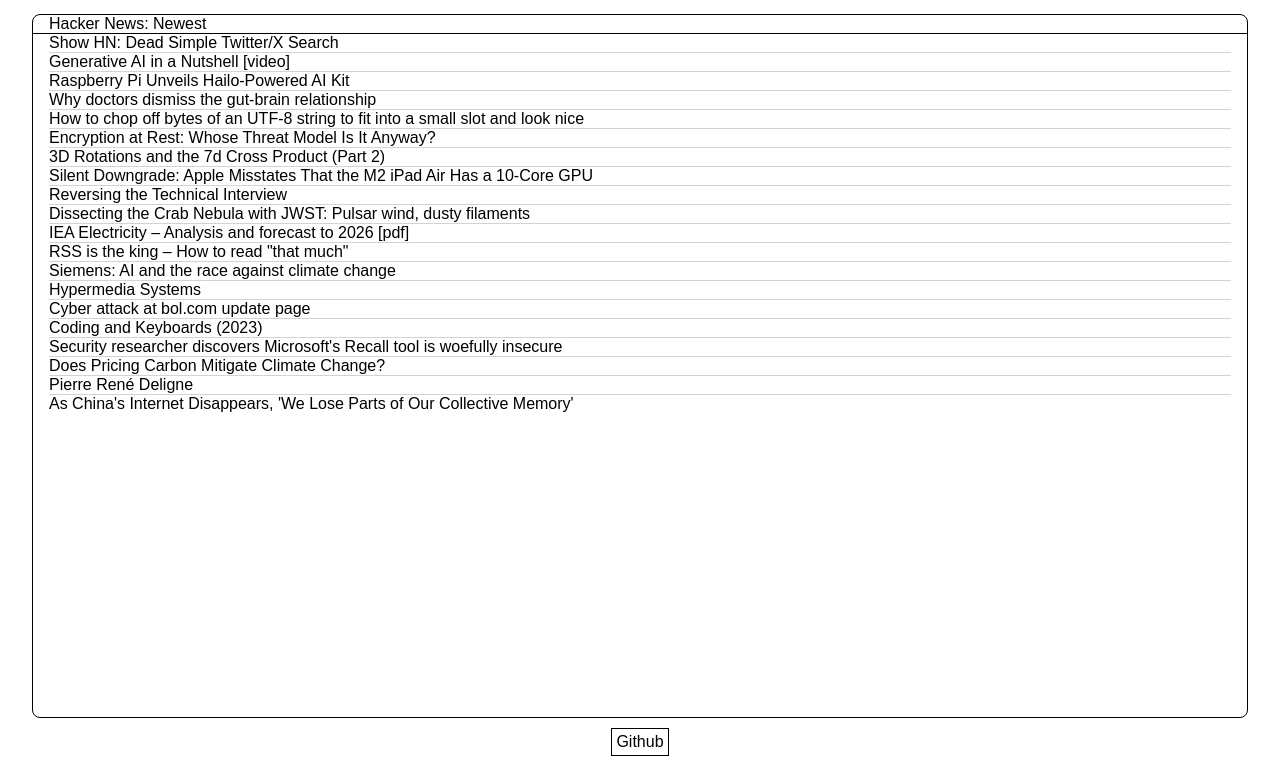
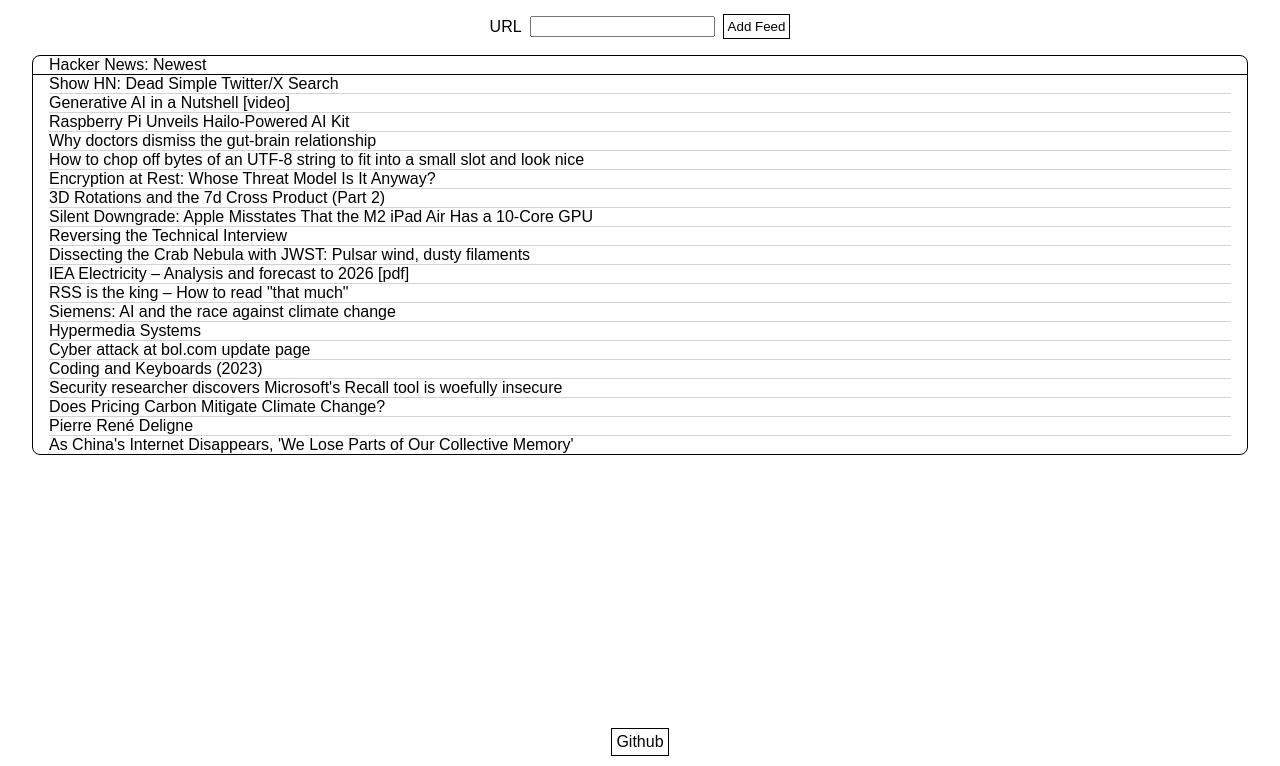
Before and after one commit to luke-hays/really-simple-rss-reader, a website built with Vite: page index.html in a window 1280 px wide. Shown: the part 34-800 px from the top of the page. Built offline with nearby package versions, Linux system fonts and the light colour scheme.

Commit message:
add input for adding rss feeds

```diff
--- a/index.html
+++ b/index.html
@@ -15,8 +15,17 @@
           <div class="site-title">Really Simple(?) RSS Reader</div>
       </header>
       <main class="layout-main">
-        <div class="rss-feed">
-          <ul class="rss-feed__list"> <!-- RSS Feeds Inserted Here --> </ul>
+        <div class="content">
+          <form id="add-feed">
+            <div class="form__div">
+              <label for="rss-url-input">URL</label>
+              <input name="rss-url-input" class="rss-feed__form-input" type="url" />
+              <button type="button" class="rss-feed__form-button">Add Feed</button>
+            </div>
+          </form>
+          <div class="rss-feed">
+            <ul class="rss-feed__list"> <!-- RSS Feeds Inserted Here --> </ul>
+          </div>
         </div>
       </main>
       <footer class="layout-footer">
--- a/styles/rss-feed.css
+++ b/styles/rss-feed.css
@@ -1,9 +1,53 @@
+.content {
+  display: flex;
+  flex-direction: column;
+  gap: 1rem;
+  align-items: center;
+}
+
+.form__div {
+  display: flex;
+  gap: 0.5rem;
+  align-items: center;
+}
+
+.rss-feed__form-button {
+  text-decoration: none;
+  border: 1px solid black;
+  padding: .25rem;
+  color: black;
+  background-color: transparent;
+  visibility: visible;
+}
+
+.rss-feed__form-button:hover {
+  background-color: lightgrey;
+}
+
+.rss-feed__form-button:active {
+  background-color: darkgrey;
+  transform: scale(.97)
+}
+
+.rss-feed__form-button--hidden {
+  visibility: hidden;
+}
+
+.rss-feed__form-input {
+  visibility: visible;
+}
+
+.rss-feed__form-input--hidden {
+  visibility: hidden;
+}
+
 .rss-feed {
     display: block;
     height: 100%;
     border: 1px solid black;
     border-radius: 8px;
     overflow: hidden;
+    width: 100%;
 }
 
 .rss-feed__list {
```
